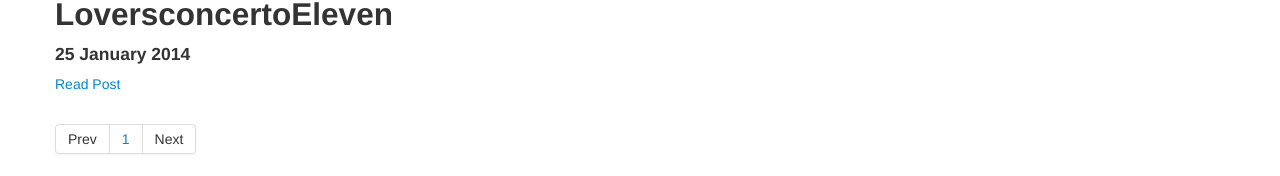
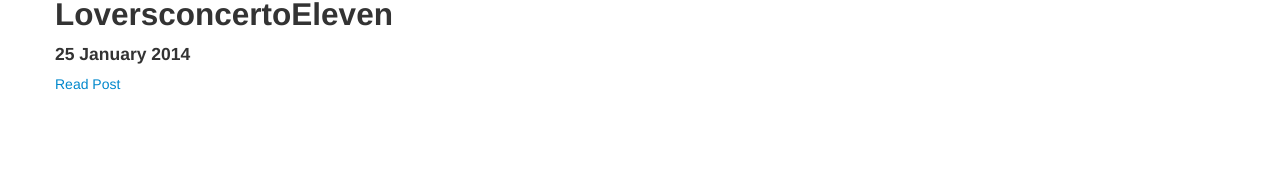
Before and after one commit to loversconcerto/loversconcerto.github.com, a Jekyll site: the page built from index.md, in a window 1280 px wide and 1335 px high. Shown: the part 1156-1332 px from the top of the window. Built offline with Jekyll 4.4.1, drawn with Linux system fonts in a browser that asks for light colours; Markdown is read by kramdown in place of the engine named in the settings.

Commit message:
Update index.md

```diff
--- a/index.md
+++ b/index.md
@@ -15,37 +15,3 @@ title: Loversconcerto
 	</div>
 </div>
 {% endfor %}
-<div class="row-fluid">
-  <div class="span12">
-    <div class="pagination">
-      <ul>
-        {% if paginator.previous_page %}
-          {% if paginator.previous_page == 1 %}
-          <li><a href="/">Prev</a></li>
-          {% else %}
-          <li><a href="/page{{ paginator.previous_page }}">Prev</a></li>
-          {% endif %}
-        {% else %}
-        <li><span class="disabled">Prev</span></li>
-        {% endif %}
-        {% if paginator.page == 1 %}
-        <li><span class="active">1</span></li>
-        {% else %}
-        <li><a href="/">1</a></li>
-        {% endif %}
-        {% for count in (2..paginator.total_pages) %}
-          {% if count == paginator.page %}
-          <li><span class="active">{{ count }}</span></li>
-          {% else %}
-          <li><a href="/page{{ count }}">{{ count }}</a></li>
-          {% endif %}
-        {% endfor %}
-        {% if paginator.next_page %}
-        <li><a href="/page{{ paginator.next_page }}">Next</a></li>
-        {% else %}
-        <li><span class="disabled">Next</span></li>
-        {% endif %}
-      </ul>
-    </div>
-  </div>
-</div>
```
